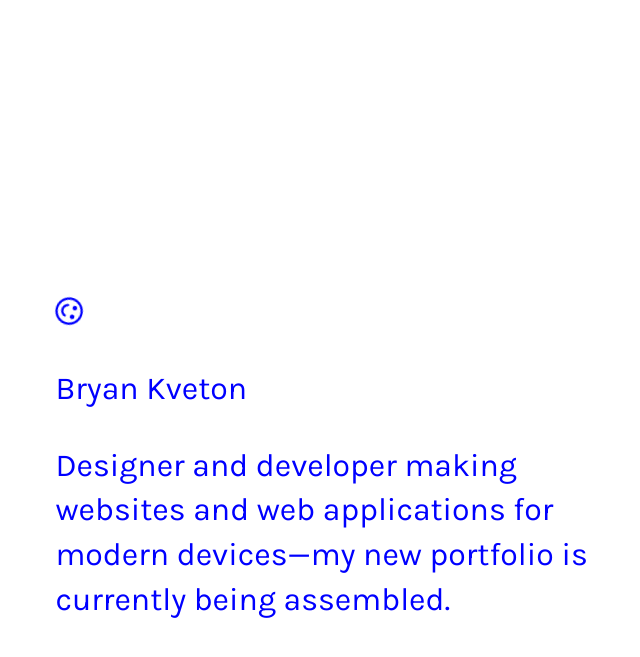
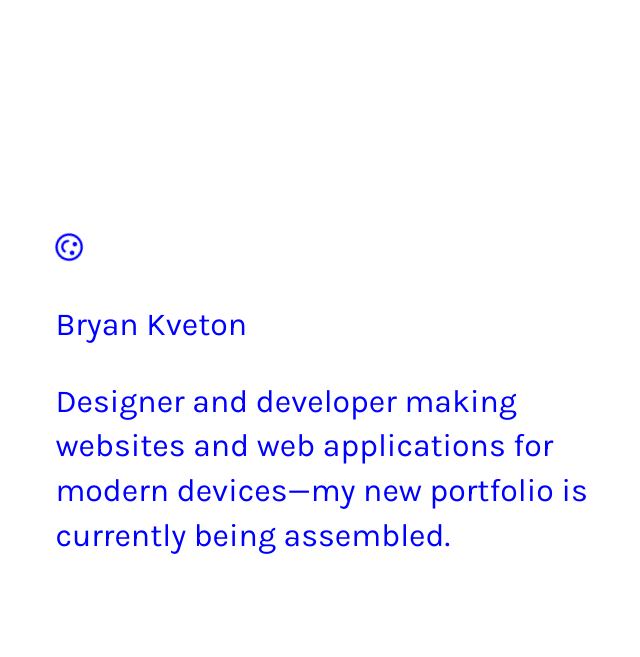
Before and after one commit to brynosaur/brynosaur.github.io, a Jekyll site: the page built from index.html, in a window 1280 px wide. Shown: the top 657 px of the page, without its empty margins (111-751 px from the left). Built offline with Jekyll 4.4.1, drawn with Linux system fonts in a browser that asks for light colours; nearby versions of some CDN libraries.

Commit message:
Modify margin

```diff
--- a/css/styles.css
+++ b/css/styles.css
@@ -748,7 +748,7 @@ body {
 .box {
   position: absolute;
   top: 50%;
-  margin-top: -8em;
+  margin-top: -10em;
   padding: 1em;
   max-width: 580px;
 }
--- a/sass/_main.scss
+++ b/sass/_main.scss
@@ -9,7 +9,7 @@ body {
 .box {
     position: absolute;
     top: 50%;
-    margin-top: -8em;
+    margin-top: -10em;
     padding: 1em;
     max-width: 580px;
 }
```
